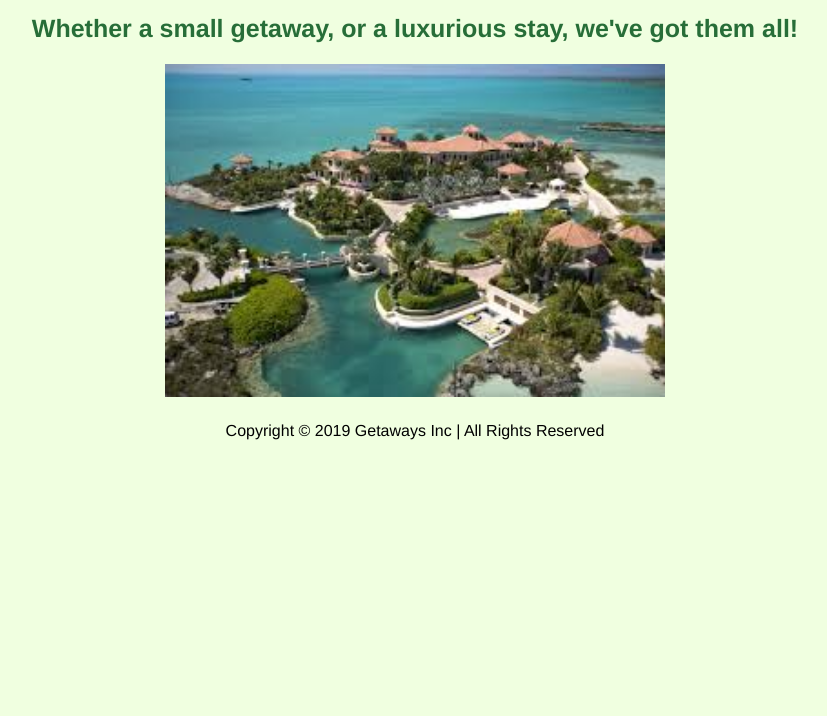
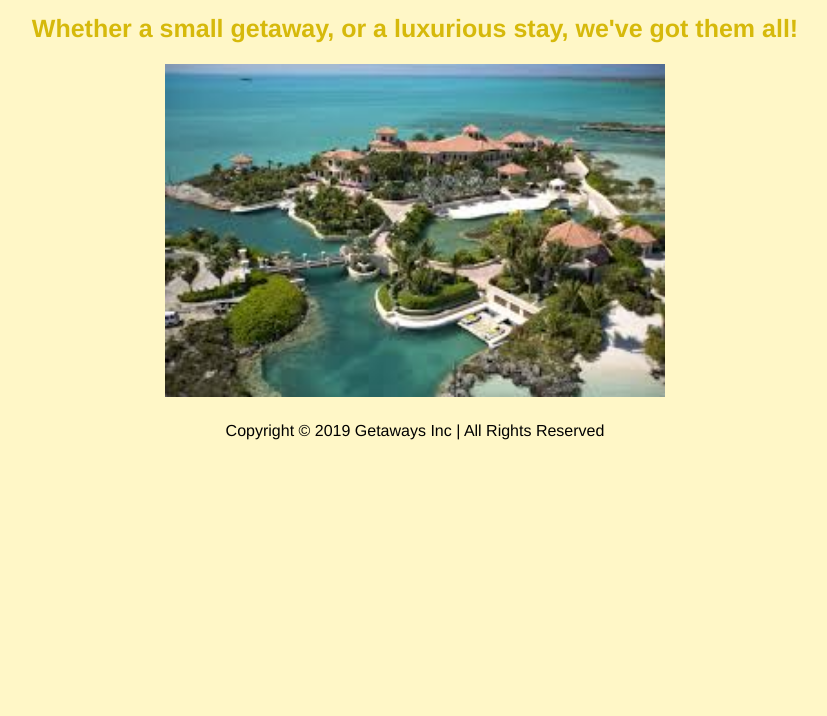
Before and after one commit to rizeup88/resort-getaway, a plain HTML site: page resorts.html in a window 1280 px wide. Shown: the part 84-800 px from the top of the page, without its empty margins (225-1052 px from the left). Drawn offline with Linux system fonts and the light colour scheme.

Commit message:
It will now display the main resorts.html with a yellow scheme

```diff
--- a/resorts.html
+++ b/resorts.html
@@ -2,7 +2,7 @@
 <html>
   <head>
     <title>Explore our Resorts - Getaways Inc</title>
-    <link href="css/styles.css" rel="stylesheet" type="text/css">
+    <link href="css/resorts.css" rel="stylesheet" type="text/css">
   </head>
   <body>
 
```
